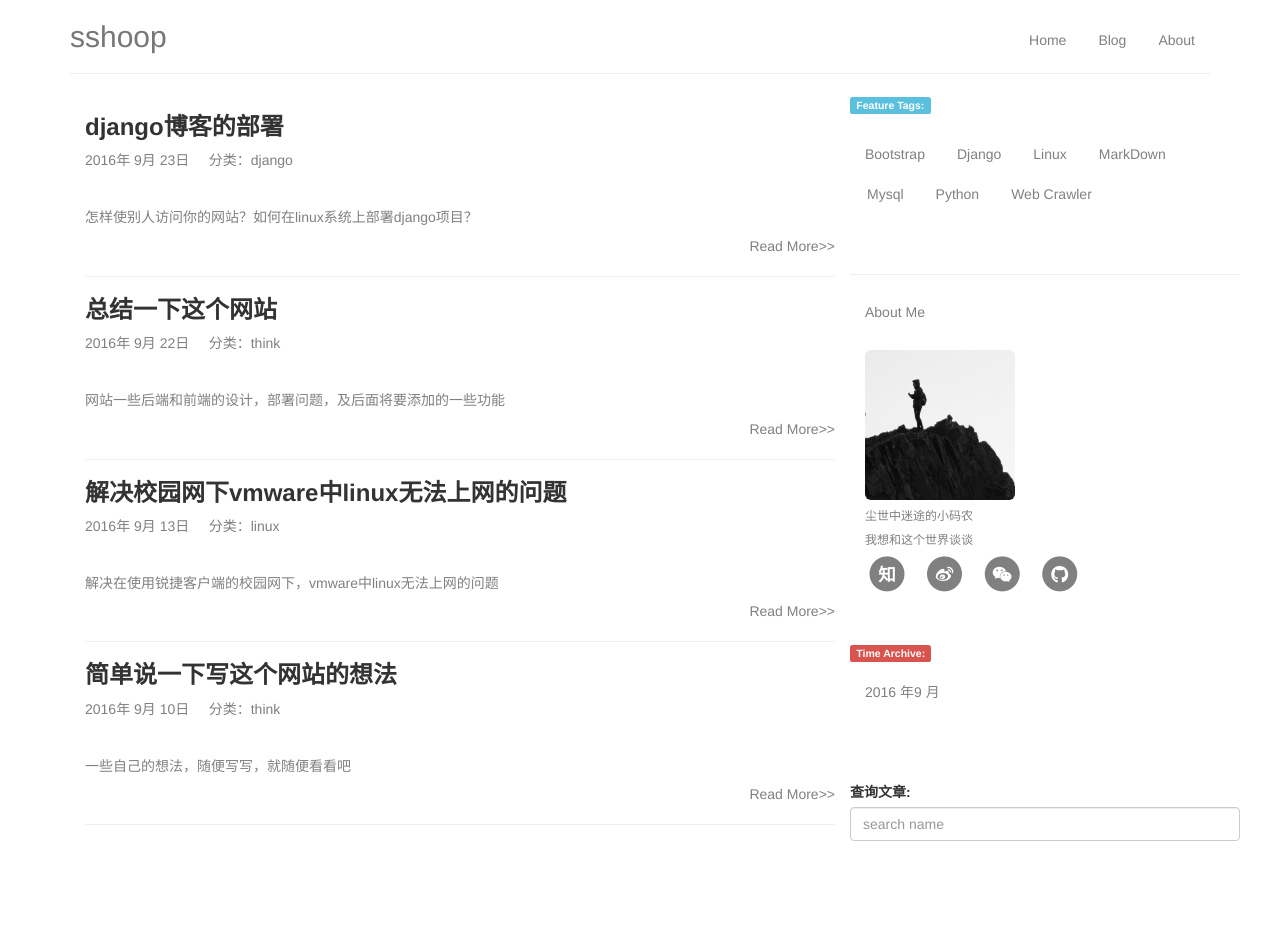
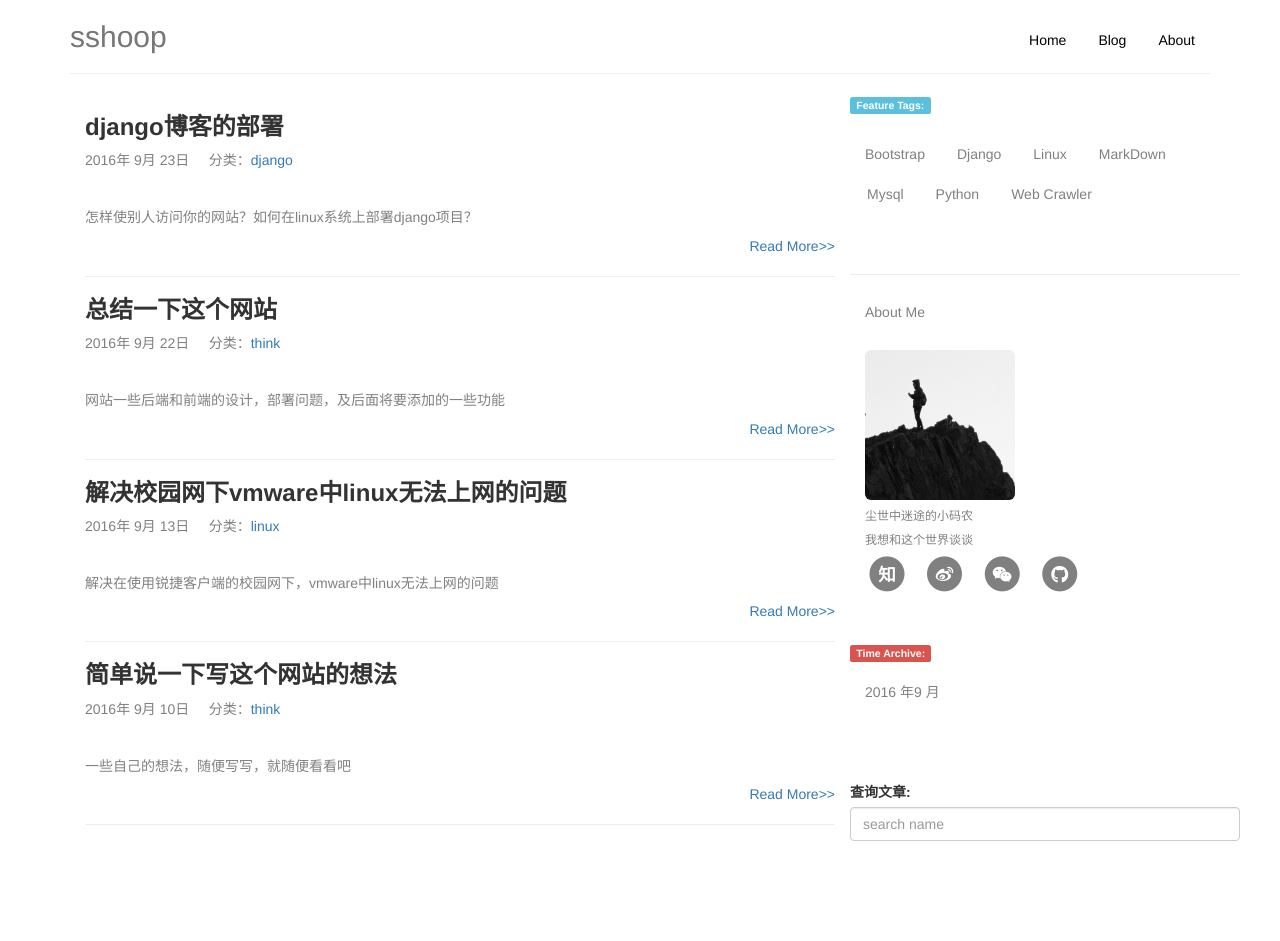
Before and after one commit to sshoop/mysite, a Django app: page /blog/ in a window 1280 px wide. Run offline with Django 3.2, Linux system fonts and the light colour scheme; data comes from the database, SQL or seed files in the repository; some libraries are stand-ins or nearby versions.

Commit message:
chang the color of html's link

```diff
--- a/blog/templates/base.html
+++ b/blog/templates/base.html
@@ -11,7 +11,6 @@
     <link rel="stylesheet" href="{% static 'blog/css/colorful.css' %}">
     <link rel="stylesheet" href="{% static 'blog/css/font-awesome.min.css' %}">
     <script src="https://use.fontawesome.com/c46c4d0945.js"></script>
-
   </head>
 
   <body>
@@ -19,9 +18,9 @@
       <div class="header ">
         <nav>
           <ul class="nav nav-pills pull-right">
-            <li role="presentation"><a href="{% url 'home' %}">Home</a></li>
-            <li role="presentation"><a href="{% url 'blog:index' %}">Blog</a></li>
-            <li role="presentation"><a href="#">About</a></li>
+            <li role="presentation"><a href="{% url 'home' %}" class="home">Home</a></li>
+            <li role="presentation"><a href="{% url 'blog:index' %}" class="home">Blog</a></li>
+            <li role="presentation"><a href="#" class="home">About</a></li>
           </ul>
         </nav>
         <h2 class="text-muted">sshoop</h2>
--- a/blog/templates/blog/blog_index.html
+++ b/blog/templates/blog/blog_index.html
@@ -6,11 +6,17 @@
 h3.thick {font-weight: bold}
 h5 {color: gray }
 h6 {color: gray }
-p {color: gray }
+p.data {color: gray }
 a:link { text-decoration: none;}
-a:link {color: gray} /* 未访问的链接 */
-a:visited {color: gray} /* 已访问的链接 */
-a:hover {color: black}
+a.sns:link {color: gray} /* 未访问的链接 */
+a.sns:visited {color: gray} /* 已访问的链接 */
+a.sns:hover {color: black}
+
+
+    a.home:link {color: black} /* 未访问的链接 */
+    a.home:visited {color: black} /* 已访问的链接 */
+    a.home:hover {color: gray}
+
 </style>
 
 <!-- 展示博客首页文章 -->
@@ -28,7 +34,7 @@ a:hover {color: black}
             {% block article %}
                 {% for article in article_list %}
                     <h3 class="thick">{{ article.article_title }}</h3>
-                    <p class="text-left">
+                    <p  class="data">
                         {{ article.article_create_time.year}}年
                         {{ article.article_create_time.month}}月
                         {{ article.article_create_time.day}}日
@@ -56,7 +62,7 @@ a:hover {color: black}
                 <ul class="nav nav-pills" role="tablist">
                     {% for tag in tag_list %}
                         <li role="presentation">
-                            <a href="{% url 'blog:tag' tag.pk %}">{{ tag.tag_name }}</a>
+                            <a href="{% url 'blog:tag' tag.pk %}" class="sns">{{ tag.tag_name }}</a>
                         </li>
                     {% endfor %}
                 </ul>
@@ -75,7 +81,7 @@ a:hover {color: black}
 
                     <ul class="list-inline">
                         <li>
-                            <a target="_blank" href="https://www.zhihu.com/people/mo-ban-che-46">
+                            <a target="_blank" href="https://www.zhihu.com/people/mo-ban-che-46" class="sns">
                                 <span class="fa-stack fa-lg">
                                     <i class="fa fa-circle fa-stack-2x"></i>
                                     <i class="fa  fa-stack-1x fa-inverse">知</i>
@@ -84,7 +90,7 @@ a:hover {color: black}
                         </li>
 
                         <li>
-                            <a target="_blank" href="http://weibo.com/sshoop">
+                            <a target="_blank" href="http://weibo.com/sshoop" class="sns">
                                 <span class="fa-stack fa-lg">
                                     <i class="fa fa-circle fa-stack-2x"></i>
                                     <i class="fa fa-weibo fa-stack-1x fa-inverse"></i>
@@ -93,7 +99,7 @@ a:hover {color: black}
                         </li>
 
                         <li>
-                            <a target="_blank" href="http://weibo.com/sshoop">
+                            <a target="_blank" href="http://weibo.com/sshoop" class="sns">
                                 <span class="fa-stack fa-lg">
                                     <i class="fa fa-circle fa-stack-2x"></i>
                                     <i class="fa fa-weixin fa-stack-1x fa-inverse"></i>
@@ -102,7 +108,7 @@ a:hover {color: black}
                         </li>
 
                         <li>
-                            <a target="_blank" href="https://github.com/sshoop">
+                            <a target="_blank" href="https://github.com/sshoop" class="sns">
                                 <span class="fa-stack fa-lg">
                                     <i class="fa fa-circle fa-stack-2x"></i>
                                     <i class="fa fa-github fa-stack-1x fa-inverse"></i>
@@ -121,7 +127,7 @@ a:hover {color: black}
                     {% for year,months in date_archive %}
                         {% for month in months %}
                         <div class="col-md-4">
-                            <a href="{% url 'blog:archive' year month %}" >{{ year }} 年{{ month }} 月</a>
+                            <a href="{% url 'blog:archive' year month %}" class="sns">{{ year }} 年{{ month }} 月</a>
                         </div>
 
                         {% endfor %}
--- a/mysite/settings.py
+++ b/mysite/settings.py
@@ -23,7 +23,7 @@ BASE_DIR = os.path.dirname(os.path.dirname(os.path.abspath(__file__)))
 SECRET_KEY = '&&d33b**shb412$c07^uy(qcd^ig24o$&p1-9je-v@fmpl@pq0'
 
 # SECURITY WARNING: don't run with debug turned on in production!
-DEBUG = False
+DEBUG = True
 
 ALLOWED_HOSTS = ['*']
 
```
